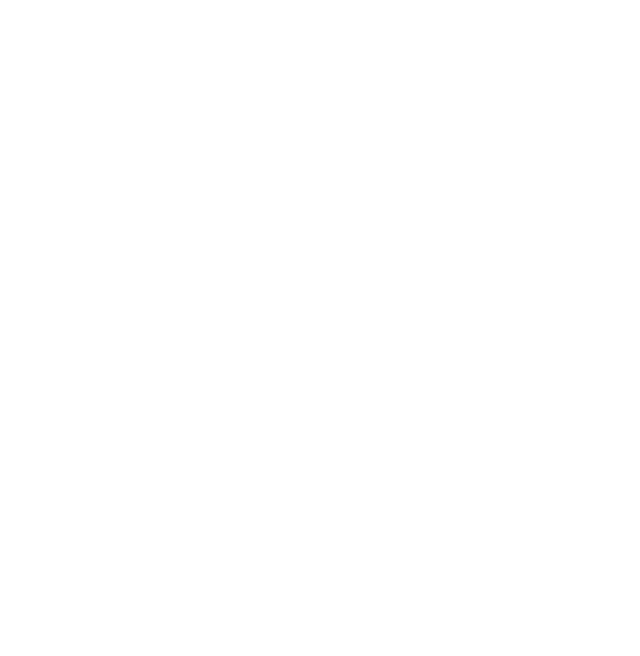
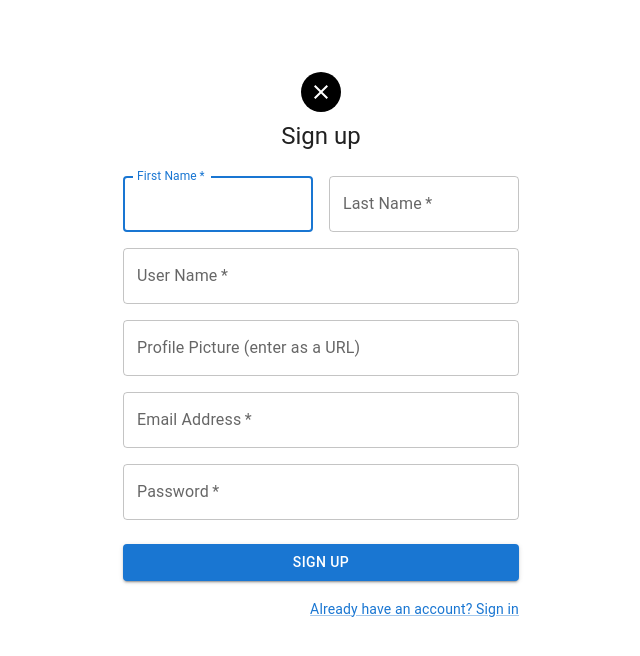
Before and after one commit to sarusmb/XClone, a React (Create React App) app in the folder x-clone/: page /signUp in a window 1280 px wide. Before the commit this address had no page. Shown: the top 656 px of the page, without its empty margins (319-959 px from the left). Built offline with nearby package versions, Linux system fonts and the light colour scheme.

Commit message:
made sign up and sign in pages using material ui

```diff
--- a/x-clone/src/App.js
+++ b/x-clone/src/App.js
@@ -6,6 +6,8 @@ import {
   Routes,
   Route,
 } from "react-router-dom";
+import SignIn from './SignIn';
+import SignUp from './SignUp';
 
 
 function App() {
@@ -14,6 +16,8 @@ function App() {
       <Router>
         <Routes>
           <Route path="/homePage" element={<HomePage />} />
+          <Route path="/signIn" element={<SignIn />} />
+          <Route path="/signUp" element={<SignUp />} />
         </Routes>
       </Router>
     </div>
--- /dev/null
+++ b/x-clone/src/SignIn.js
@@ -0,0 +1,107 @@
+import * as React from 'react';
+import Avatar from '@mui/material/Avatar';
+import Button from '@mui/material/Button';
+import CssBaseline from '@mui/material/CssBaseline';
+import TextField from '@mui/material/TextField';
+import Link from '@mui/material/Link';
+import ClearIcon from '@mui/icons-material/Clear';
+import Paper from '@mui/material/Paper';
+import Box from '@mui/material/Box';
+import Grid from '@mui/material/Grid';
+import Typography from '@mui/material/Typography';
+import { createTheme, ThemeProvider } from '@mui/material/styles';
+import { useNavigate } from "react-router-dom";
+
+
+
+const defaultTheme = createTheme();
+
+export default function SignIn() {
+  const handleSubmit = (event) => {
+    event.preventDefault();
+    const data = new FormData(event.currentTarget);
+    console.log({
+      email: data.get('email'),
+      password: data.get('password'),
+    });
+  };
+
+  const navigate = useNavigate();
+
+  return (
+    <ThemeProvider theme={defaultTheme}>
+      <Grid container component="main" sx={{ height: '100vh' }}>
+        <CssBaseline />
+        <Grid
+          item
+          xs={false}
+          sm={4}
+          md={7}
+          sx={{
+            backgroundImage: 'url(https://akm-img-a-in.tosshub.com/businesstoday/images/story/202307/x_twitter-sixteen_nine.jpg?size=948:533)',
+            backgroundRepeat: 'no-repeat',
+            backgroundColor: (t) =>
+              t.palette.mode === 'light' ? t.palette.grey[50] : t.palette.grey[900],
+            backgroundSize: 'cover',
+            backgroundPosition: 'center',
+          }}
+        />
+        <Grid item xs={12} sm={8} md={5} component={Paper} elevation={6} square>
+          <Box
+            sx={{
+              my: 8,
+              mx: 4,
+              display: 'flex',
+              flexDirection: 'column',
+              alignItems: 'center',
+            }}
+          >
+            <Avatar sx={{ m: 1, bgcolor: 'black' }}>
+              <ClearIcon />
+            </Avatar>
+            <Typography component="h1" variant="h5">
+              Sign in
+            </Typography>
+            <Box component="form" noValidate onSubmit={handleSubmit} sx={{ mt: 1 }}>
+              <TextField
+                margin="normal"
+                required
+                fullWidth
+                id="email"
+                label="Email Address"
+                name="email"
+                autoComplete="email"
+                autoFocus
+              />
+              <TextField
+                margin="normal"
+                required
+                fullWidth
+                name="password"
+                label="Password"
+                type="password"
+                id="password"
+                autoComplete="current-password"
+              />
+              <Button
+                type="submit"
+                fullWidth
+                variant="contained"
+                sx={{ mt: 3, mb: 2 }}
+              >
+                Sign In
+              </Button>
+              <Grid container>
+                <Grid item>
+                  <Link onClick={() => navigate("/signUp")} href="#" variant="body2">
+                    {"Don't have an account? Sign Up"}
+                  </Link>
+                </Grid>
+              </Grid>
+            </Box>
+          </Box>
+        </Grid>
+      </Grid>
+    </ThemeProvider>
+  );
+}
--- /dev/null
+++ b/x-clone/src/SignUp.js
@@ -0,0 +1,133 @@
+import * as React from 'react';
+import Avatar from '@mui/material/Avatar';
+import Button from '@mui/material/Button';
+import CssBaseline from '@mui/material/CssBaseline';
+import TextField from '@mui/material/TextField';
+import Link from '@mui/material/Link';
+import Grid from '@mui/material/Grid';
+import Box from '@mui/material/Box';
+import ClearIcon from '@mui/icons-material/Clear';
+import Typography from '@mui/material/Typography';
+import Container from '@mui/material/Container';
+import { createTheme, ThemeProvider } from '@mui/material/styles';
+import { useNavigate } from "react-router-dom";
+
+const defaultTheme = createTheme();
+
+export default function SignUp() {
+  const handleSubmit = (event) => {
+    event.preventDefault();
+    const data = new FormData(event.currentTarget);
+    console.log({
+      email: data.get('email'),
+      password: data.get('password'),
+    });
+  };
+  const navigate = useNavigate();
+
+  return (
+    <ThemeProvider theme={defaultTheme}>
+      <Container component="main" maxWidth="xs">
+        <CssBaseline />
+        <Box
+          sx={{
+            marginTop: 8,
+            display: 'flex',
+            flexDirection: 'column',
+            alignItems: 'center',
+          }}
+        >
+          <Avatar sx={{ m: 1, bgcolor: 'black' }}>
+            <ClearIcon />
+          </Avatar>
+          <Typography component="h1" variant="h5">
+            Sign up
+          </Typography>
+          <Box component="form" noValidate onSubmit={handleSubmit} sx={{ mt: 3 }}>
+            <Grid container spacing={2}>
+              <Grid item xs={12} sm={6}>
+                <TextField
+                  autoComplete="given-name"
+                  name="firstName"
+                  required
+                  fullWidth
+                  id="firstName"
+                  label="First Name"
+                  autoFocus
+                />
+              </Grid>
+              <Grid item xs={12} sm={6}>
+                <TextField
+                  required
+                  fullWidth
+                  id="lastName"
+                  label="Last Name"
+                  name="lastName"
+                  autoComplete="family-name"
+                />
+              </Grid>
+              <Grid item xs={12}>
+                <TextField
+                  required
+                  fullWidth
+                  id="userName"
+                  label="User Name"
+                  name="userName"
+                  autoComplete="userName"
+                />
+              </Grid>
+
+              <Grid item xs={12}>
+                <TextField
+                  fullWidth
+                  id="profilePicture"
+                  label="Profile Picture (enter as a URL)"
+                  name="profilePicture"
+                  autoComplete="profilePicture"
+                />
+              </Grid>
+
+              <Grid item xs={12}>
+                <TextField
+                  required
+                  fullWidth
+                  id="email"
+                  label="Email Address"
+                  name="email"
+                  autoComplete="email"
+                />
+              </Grid>
+              <Grid item xs={12}>
+                <TextField
+                  required
+                  fullWidth
+                  name="password"
+                  label="Password"
+                  type="password"
+                  id="password"
+                  autoComplete="new-password"
+                />
+              </Grid>
+
+            </Grid>
+            <Button
+              type="submit"
+              fullWidth
+              variant="contained"
+              sx={{ mt: 3, mb: 2 }}
+            >
+              Sign Up
+            </Button>
+            <Grid container justifyContent="flex-end">
+              <Grid item>
+                <Link onClick={() => navigate("/signIn")} href="#" variant="body2">
+                  Already have an account? Sign in
+                </Link>
+              </Grid>
+            </Grid>
+          </Box>
+        </Box>
+      </Container>
+    </ThemeProvider>
+  );
+}
```
